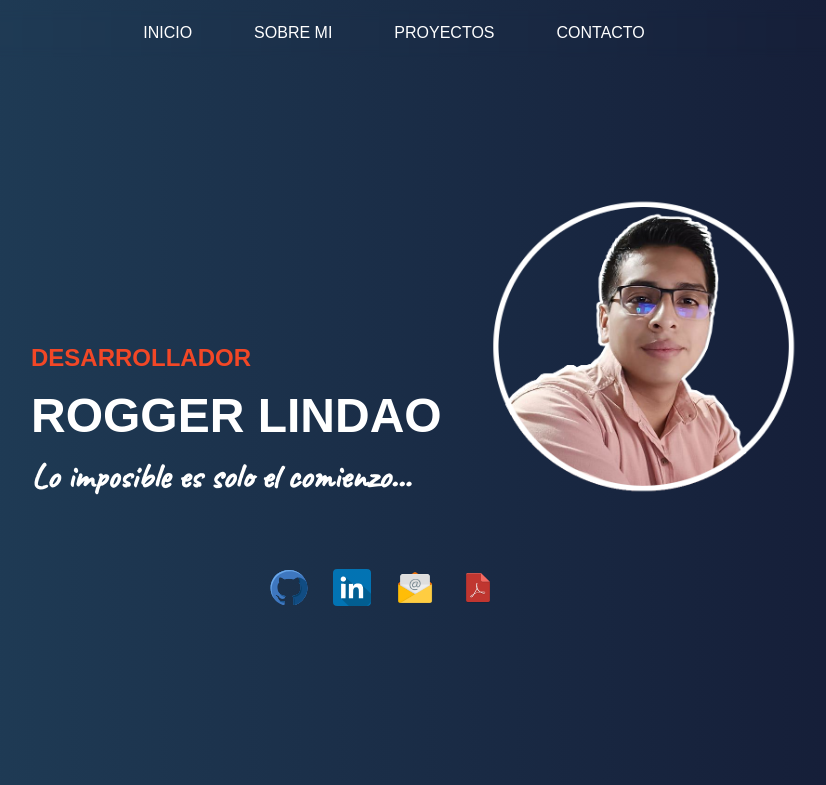
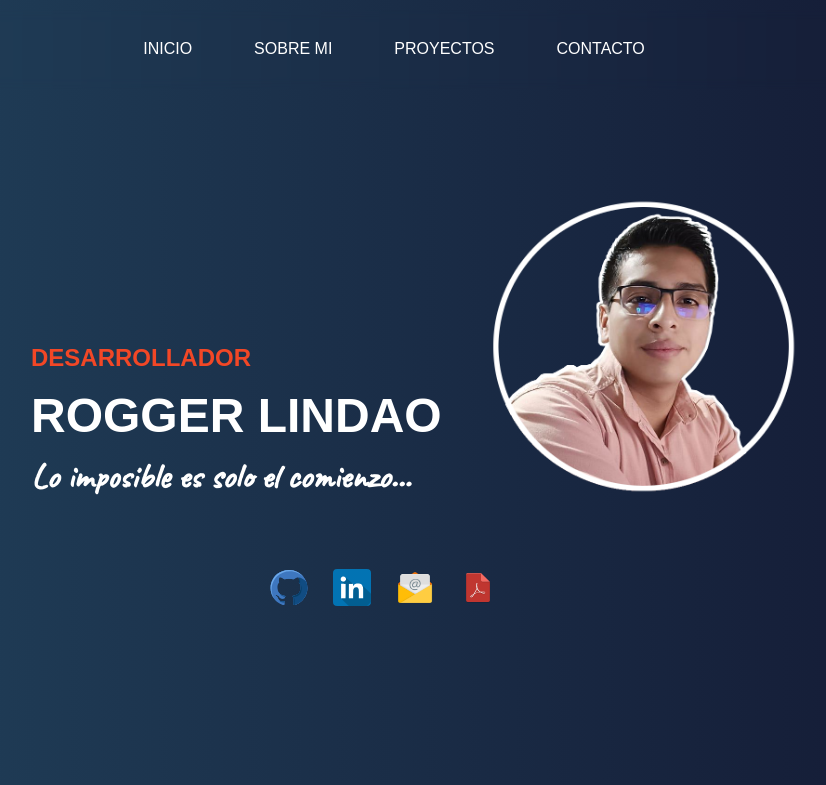
Before and after one commit to r06xd/Portfolio, an Angular app: page /comp-inicio in a window 1280 px wide. Shown: the top 785 px of the page, without its empty margins (231-1057 px from the left). Built offline with nearby package versions, Linux system fonts and the light colour scheme.

Commit message:
Cambio para redireccionamiento pagina

```diff
--- a/src/app/comp-inicio/comp-inicio.component.ts
+++ b/src/app/comp-inicio/comp-inicio.component.ts
@@ -234,5 +234,4 @@ export class CompInicioComponent {
   }
 
 
-
 }
--- a/src/app/comp-menu/comp-menu.component.html
+++ b/src/app/comp-menu/comp-menu.component.html
@@ -8,19 +8,19 @@
   <div class="back" [class.active]="menuActive" (click)="toggleMenu()"></div>
   <div class="sidebar" [class.active]="menuActive">
     <ul>
-      <li><a href="/comp-inicio#index">INICIO</a></li>
-      <li><a href="/comp-inicio#quiensoy">SOBRE MI</a></li>
-      <li><a href="/comp-inicio#proyectos">PROYECTOS</a></li>
-      <li><a href="/comp-inicio#contactame">CONTACTO</a></li>
+      <li><p (click)="navegar('index')">INICIO</p></li>
+      <li><p (click)="navegar('quiensoy')">SOBRE MI</p></li>
+      <li><p  (click)="navegar('proyectos')">PROYECTOS</p></li>
+      <li><p  (click)="navegar('contactame')">CONTACTO</p></li>
     </ul>
   </div>
 
     <div class="menu-container">
         <ul class="menu">
-            <li><a href="/comp-inicio#index">INICIO</a></li>
-            <li><a href="/comp-inicio#quiensoy">SOBRE MI</a></li>
-            <li><a href="/comp-inicio#proyectos">PROYECTOS</a></li>
-            <li><a href="/comp-inicio#contactame">CONTACTO</a></li>
+            <li><p (click)="navegar('index')">INICIO</p></li>
+            <li><p (click)="navegar('quiensoy')">SOBRE MI</p></li>
+            <li><p  (click)="navegar('proyectos')">PROYECTOS</p></li>
+            <li><p  (click)="navegar('contactame')">CONTACTO</p></li>
         </ul>
     </div>
 <!--
--- a/src/app/comp-menu/comp-menu.component.scss
+++ b/src/app/comp-menu/comp-menu.component.scss
@@ -23,7 +23,7 @@
             display: inline-block;
         }
 
-        .menu li a {
+        .menu li p {
             display: block;
             color: white;
             text-align: center;
@@ -31,9 +31,10 @@
             margin-right: 30px;
             text-decoration: none;
             border-bottom: 1px solid rgba(255, 0, 0, 0);
+            cursor: pointer;
         }
 
-        .menu li a:hover {
+        .menu li p:hover {
             transition: 0.5s;
             border-bottom: 1px solid red;
         }
--- a/src/app/comp-menu/comp-menu.component.ts
+++ b/src/app/comp-menu/comp-menu.component.ts
@@ -29,4 +29,11 @@ export class CompMenuComponent {
     console.log("entra a menu");
     this.menuActive = !this.menuActive;
   }
+
+  navegar(idElemento:string):void{
+    const elemento = document.getElementById(idElemento);
+    if(elemento){
+      elemento.scrollIntoView({ behavior: 'smooth' });
+    }
+  }
 }
```
